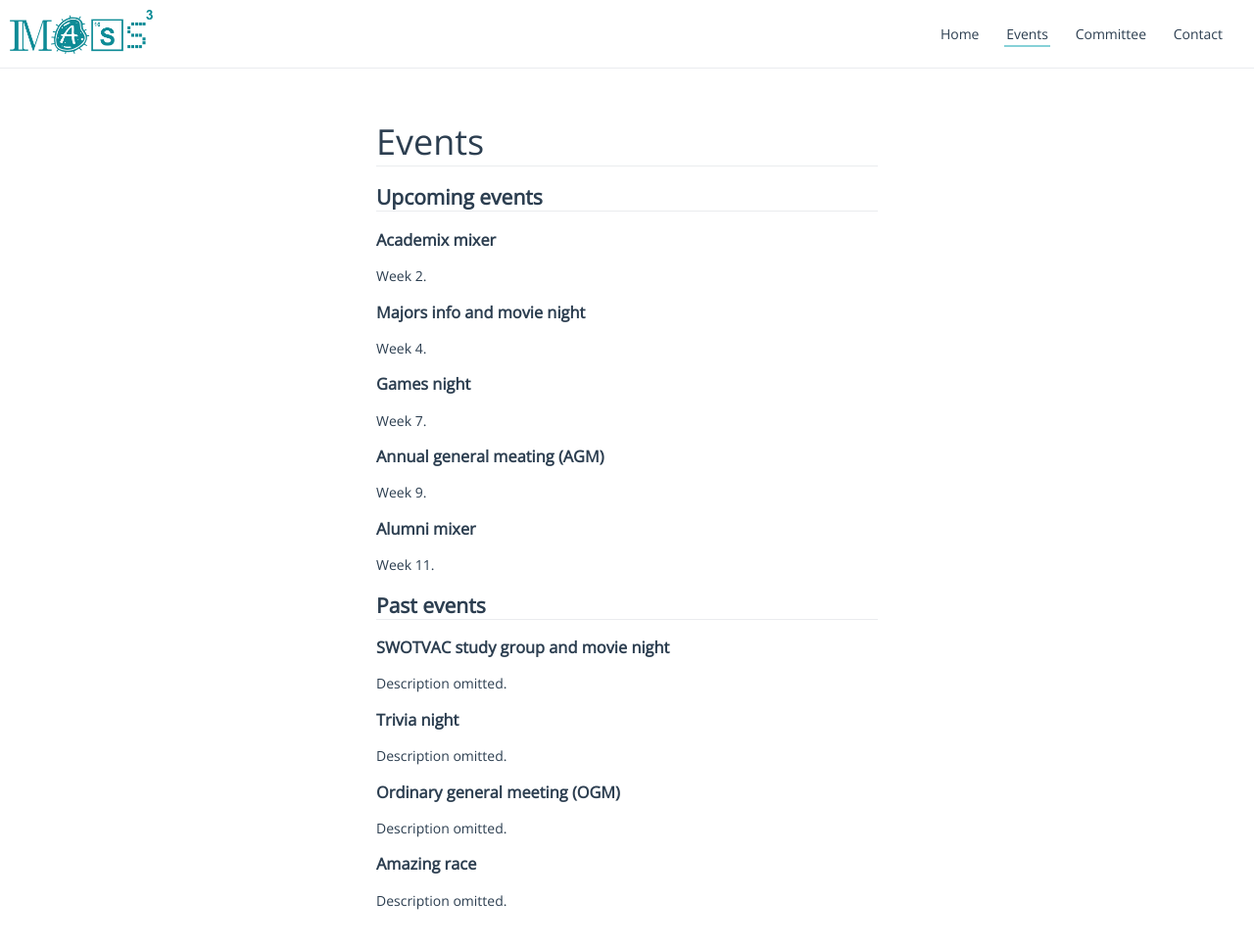
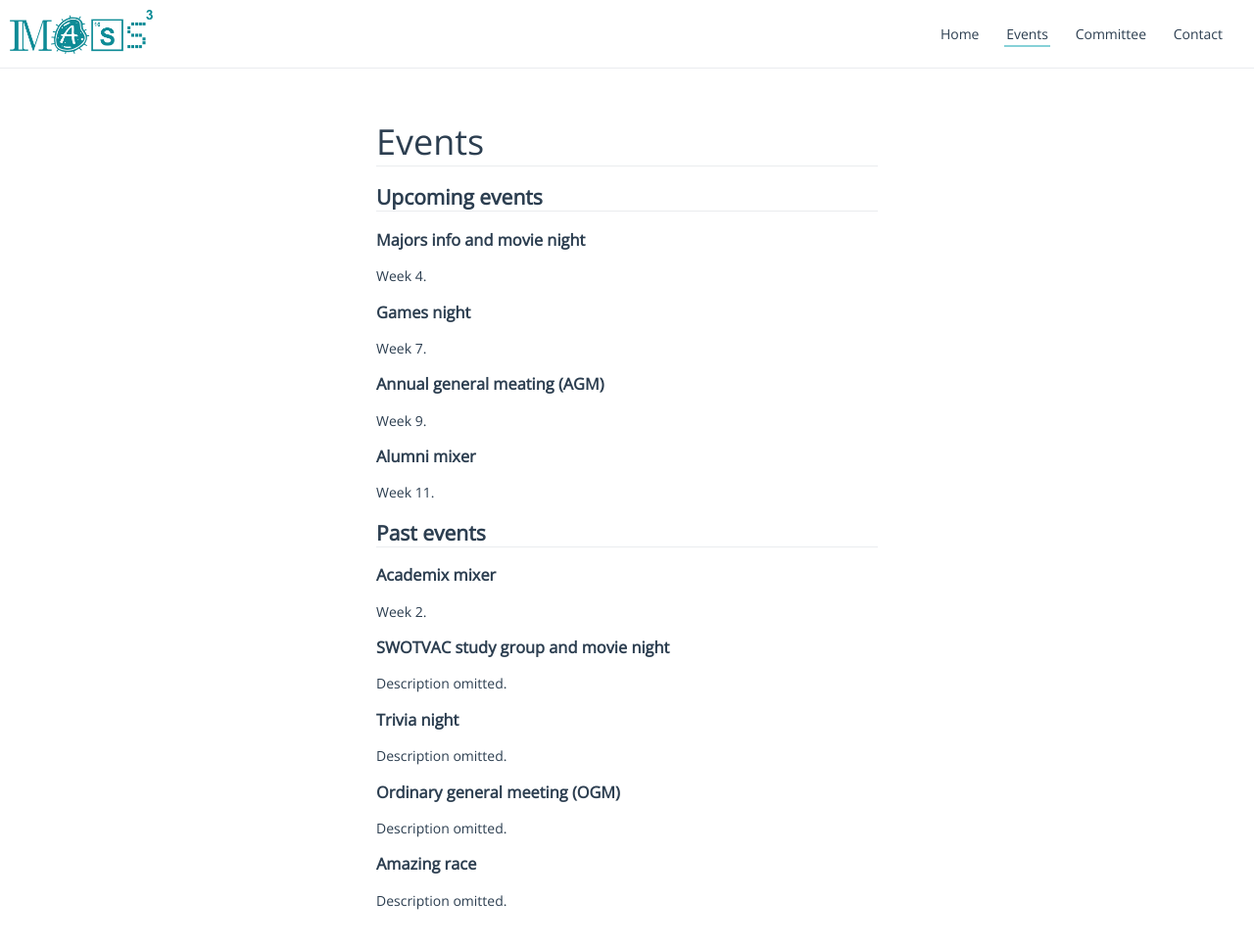
Before and after one commit to masscubed/masscubed.com, a Jekyll site: the page events/index.html, which Jekyll copies as it is, in a window 1280 px wide and 993 px high. Shown: the top 968 px of the window at 98% size. Built offline with Jekyll 4.4.1, drawn with Linux system fonts in a browser that asks for light colours.

```diff
--- a/assets/style.css
+++ b/assets/style.css
@@ -116,7 +116,7 @@
 
 /* configuring banner on Home page */
 .banner {
-  background-image: url('../assets/images/shareteam.jpg');
+  background-image: url('../assets/images/mixer2022.jpg');
   width: 100%;
   min-height: 60%;
   background-size: cover;
--- a/events/index.html
+++ b/events/index.html
@@ -33,10 +33,6 @@
       <h2 class="bottom-horizontal">
         Upcoming events
       </h2>
-      <h3>Academix mixer</h3>
-      <p>
-        Week 2.
-      </p>
       <h3>Majors info and movie night</h3>
       <p>
         Week 4.
@@ -56,6 +52,10 @@
       <h2 class="bottom-horizontal">
         Past events
       </h2>
+      <h3>Academix mixer</h3>
+      <p>
+        Week 2.
+      </p>
       <h3>SWOTVAC study group and movie night</h3>
       <p>
         Description omitted.
```
Also changed, not shown: assets/images/mixer2022.jpg (added).
